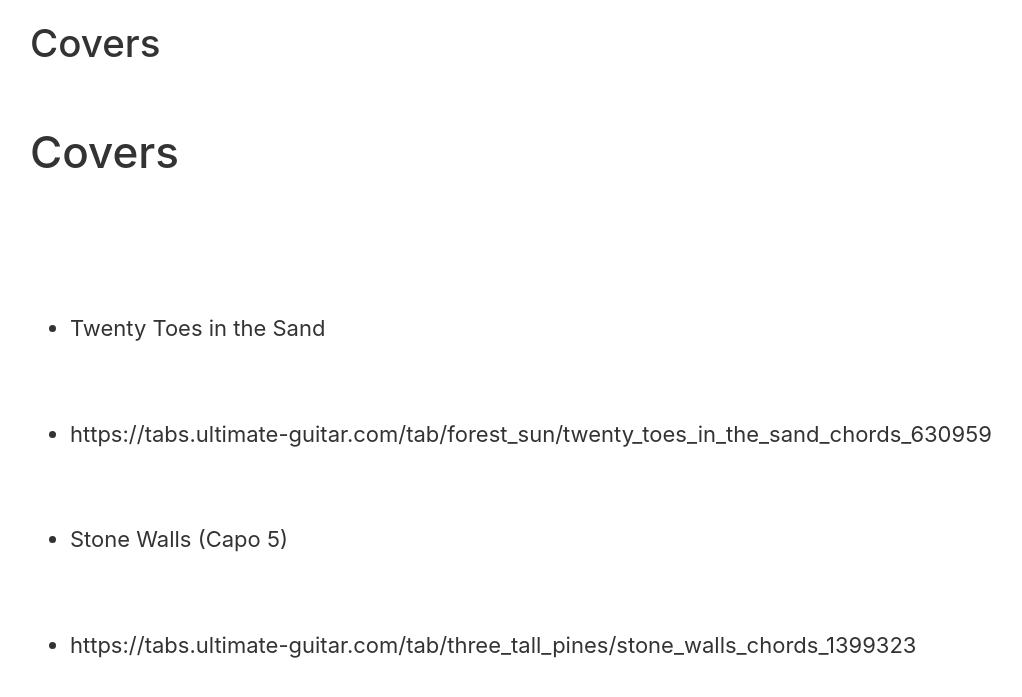
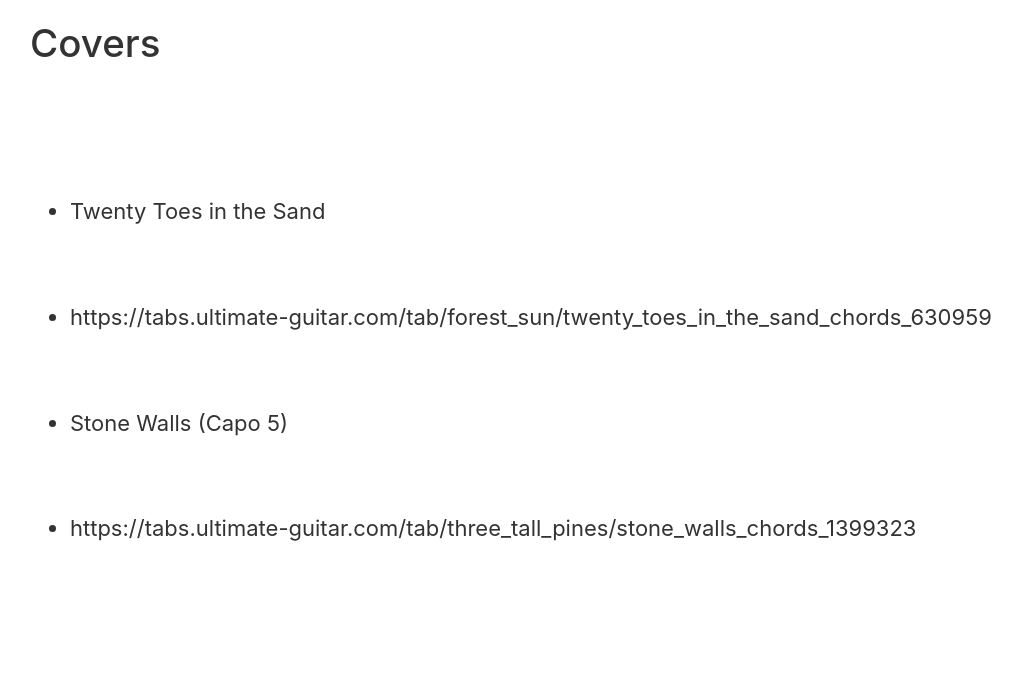
Before and after one commit to reyemtm/songs, a Jekyll site: the page built from _posts/2019-05-20-covers.md, in a window 1280 px wide. Shown: the top 697 px of the page, without its empty margins (20-1042 px from the left). Built offline with Jekyll 4.4.1, drawn with Linux system fonts in a browser that asks for light colours; nearby versions of some CDN libraries; library files that are not in the unit come from our copies.

Commit message:
Update 2019-05-20-covers.md

```diff
--- a/_posts/2019-05-20-covers.md
+++ b/_posts/2019-05-20-covers.md
@@ -1,6 +1,4 @@
-# Covers
-
 - Twenty Toes in the Sand
- - https://tabs.ultimate-guitar.com/tab/forest_sun/twenty_toes_in_the_sand_chords_630959
+- https://tabs.ultimate-guitar.com/tab/forest_sun/twenty_toes_in_the_sand_chords_630959
 - Stone Walls (Capo 5)
- - https://tabs.ultimate-guitar.com/tab/three_tall_pines/stone_walls_chords_1399323
+- https://tabs.ultimate-guitar.com/tab/three_tall_pines/stone_walls_chords_1399323
```
